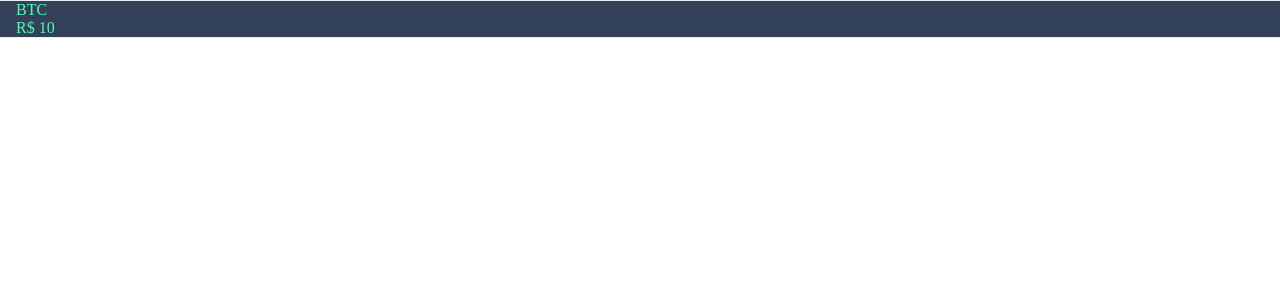
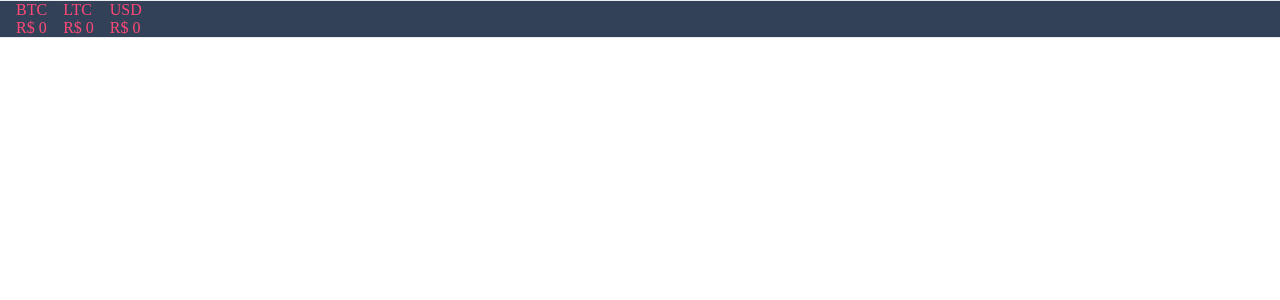
Before and after one commit to agftech/avancadev-react-with-ci, a React (Create React App) app: page / in a window 1280 px wide. Shown: the top 300 px of the page. Built offline with nearby package versions, Linux system fonts and the light colour scheme.

Commit message:
:package: feat: add abstraction to add any coin

```diff
--- a/src/components/Header/index.tsx
+++ b/src/components/Header/index.tsx
@@ -4,10 +4,29 @@ import "./index.css";
 
 interface HeaderProps {}
 
+interface Price {
+	[key: string]: { oldPrice: number; currentPrice: number };
+}
+
+const ALL_PRICES: Price = {
+	BTC: { oldPrice: 0, currentPrice: 0 },
+	LTC: { oldPrice: 0, currentPrice: 0 },
+	USD: { oldPrice: 0, currentPrice: 0 },
+};
+
 export const Header: React.FC<HeaderProps> = (props) => {
+	const [prices, setPrices] = React.useState<Price>(ALL_PRICES);
 	return (
 		<div className='Header'>
-			<Coin coin='BTC' oldPrice={0} currentPrice={10} />
+			{Object.keys(prices).map((coin) => (
+				<div onClick={() => {}}>
+					<Coin
+						coin={coin}
+						oldPrice={prices[coin].oldPrice}
+						currentPrice={prices[coin].currentPrice}
+					/>
+				</div>
+			))}
 		</div>
 	);
 };
```
